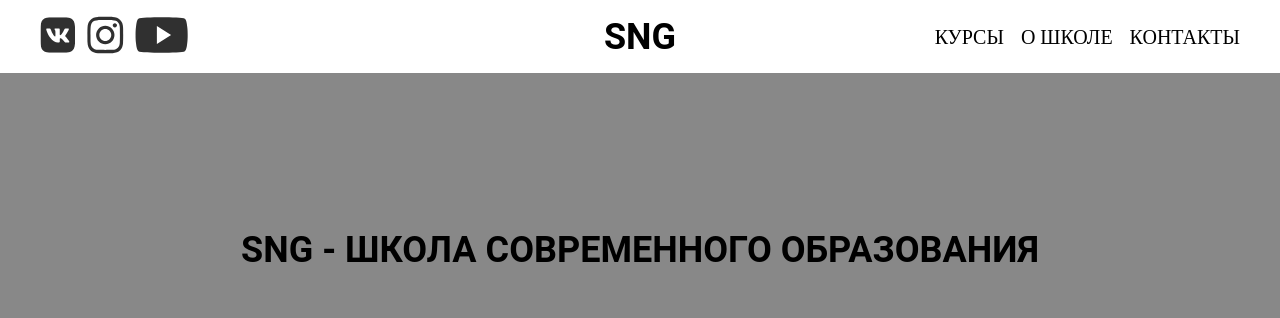
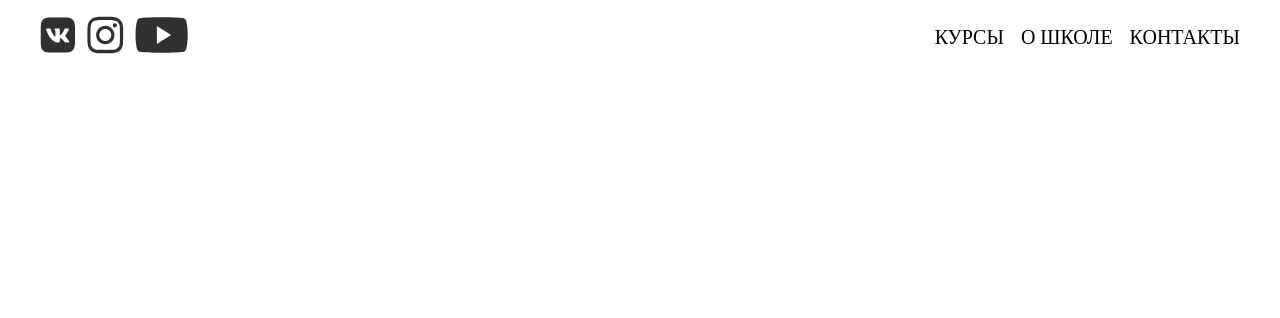
Before and after one commit to exoriri/online-school, a Next.js app in the folder frontend/: page / in a window 1280 px wide. Shown: the top 318 px of the page. Built offline with nearby package versions, Linux system fonts and the light colour scheme.

Commit message:
feat(*): prepare for landing

```diff
--- a/frontend/src/components/common/Header/index.tsx
+++ b/frontend/src/components/common/Header/index.tsx
@@ -77,10 +77,10 @@ const CloseBtn = styled(IconButton)`
     margin-bottom: 30px;
 `;
 
-export const Header = ({ setShow, isShow }) => {
+export const Header = () => {
     return (
         <StyledHeader>
-            <Wrapper isShow={isShow}>
+            <Wrapper>
                 <LeftDesktop>
                     <Link>
                         <Image src={'/social-images/vk.svg'} />
@@ -92,10 +92,9 @@ export const Header = ({ setShow, isShow }) => {
                         <Image width={53} height={50} src={'/social-images/youtube.svg'} />
                     </Link>
                 </LeftDesktop>
-                <IconButton onClick={() => setShow(!isShow)}>
+                <IconButton>
                     <Image src={'/hamburger.svg'} />
                 </IconButton>
-                <StyledH1 bold>SNG</StyledH1>
                 <LinksListDesktop links={links} />
             </Wrapper>
         </StyledHeader>
--- a/frontend/src/pages/index.tsx
+++ b/frontend/src/pages/index.tsx
@@ -26,14 +26,13 @@ const HomePage = () => {
     const [isShow, setShow] = useState(false);
 
     return <Wrapper isShow={isShow}>
-        <MobileHeader setShow={setShow} isShow={isShow} />
-        <Content isShow={isShow}>
-            <Header isShow={isShow} setShow={setShow} />
-            <Main />
+        <Content>
+            <Header />
+            {/* <Main />
             <Courses />
             <AboutSchool />
             <Question />
-            <Footer />
+            <Footer /> */}
         </Content>
     </Wrapper>
 };
```
